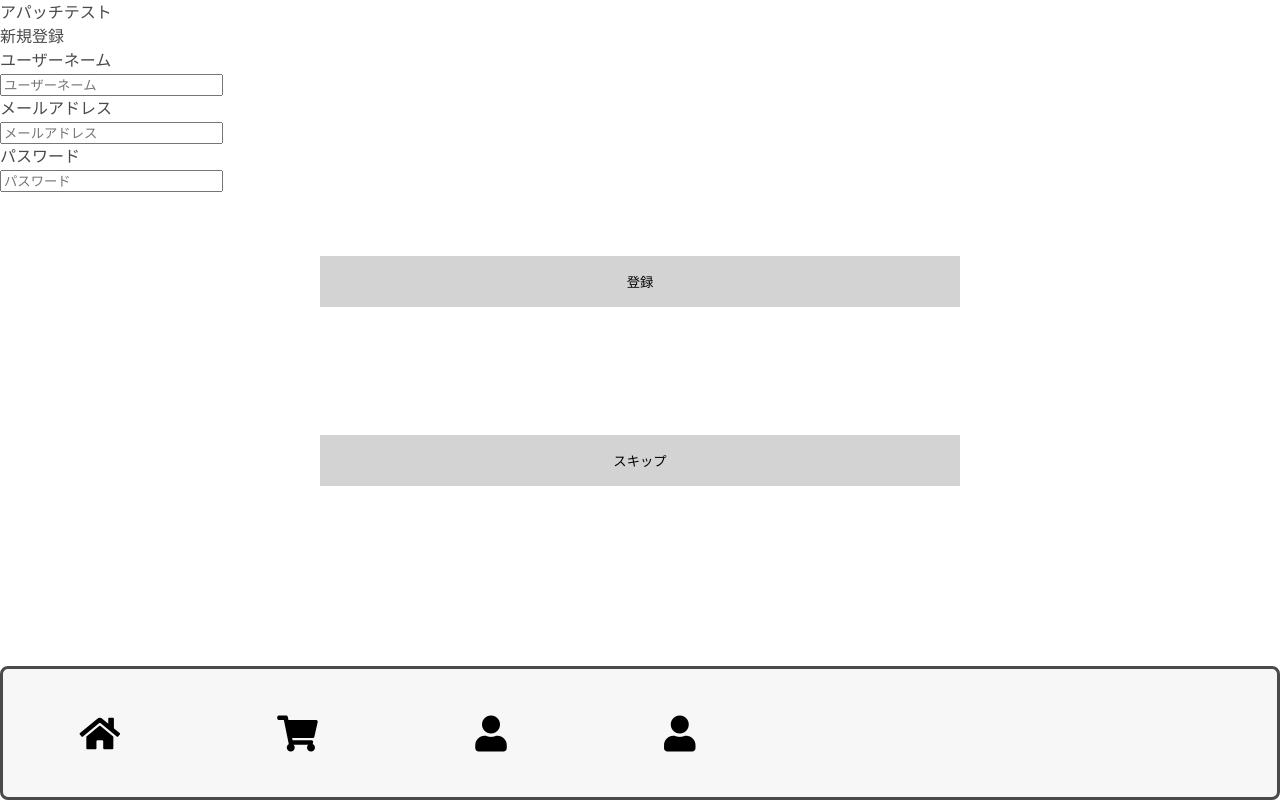
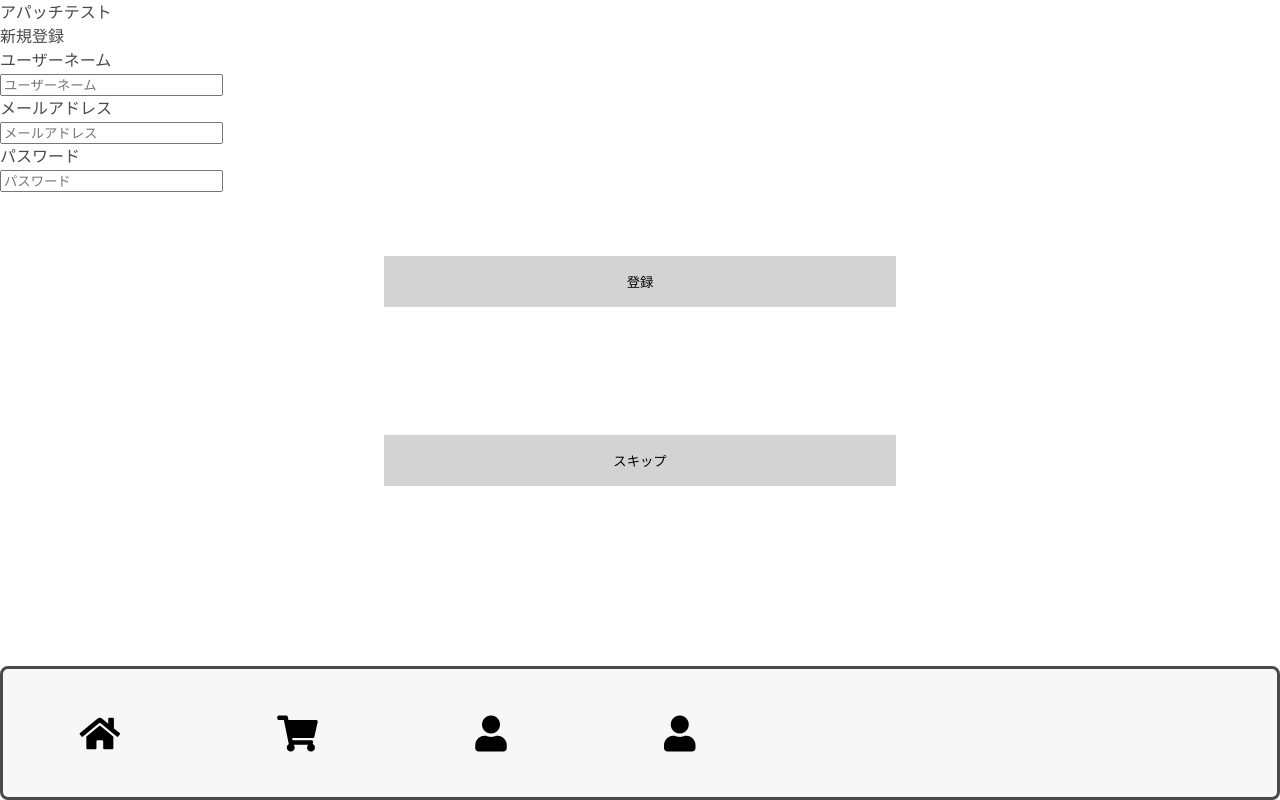
Before and after one commit to HidetoOzeki/GamingDeviceEC, a PHP site: page /dummy.php in a window 1280 px wide. Run offline with PHP 8.4, Linux system fonts and the light colour scheme.

Commit message:
ボタンスタイル　横幅短く

```diff
--- a/source/style/style.css
+++ b/source/style/style.css
@@ -22,10 +22,10 @@
 }
 
 .centered_button{
-    margin-left: 25%;
+    margin-left: 30%;
     margin-top: 5%;
     margin-bottom: 5%;
-    width: 50%;
+    width: 40%;
     border: 0;
     background-color: lightgray;
     padding-top: 16px;
```
